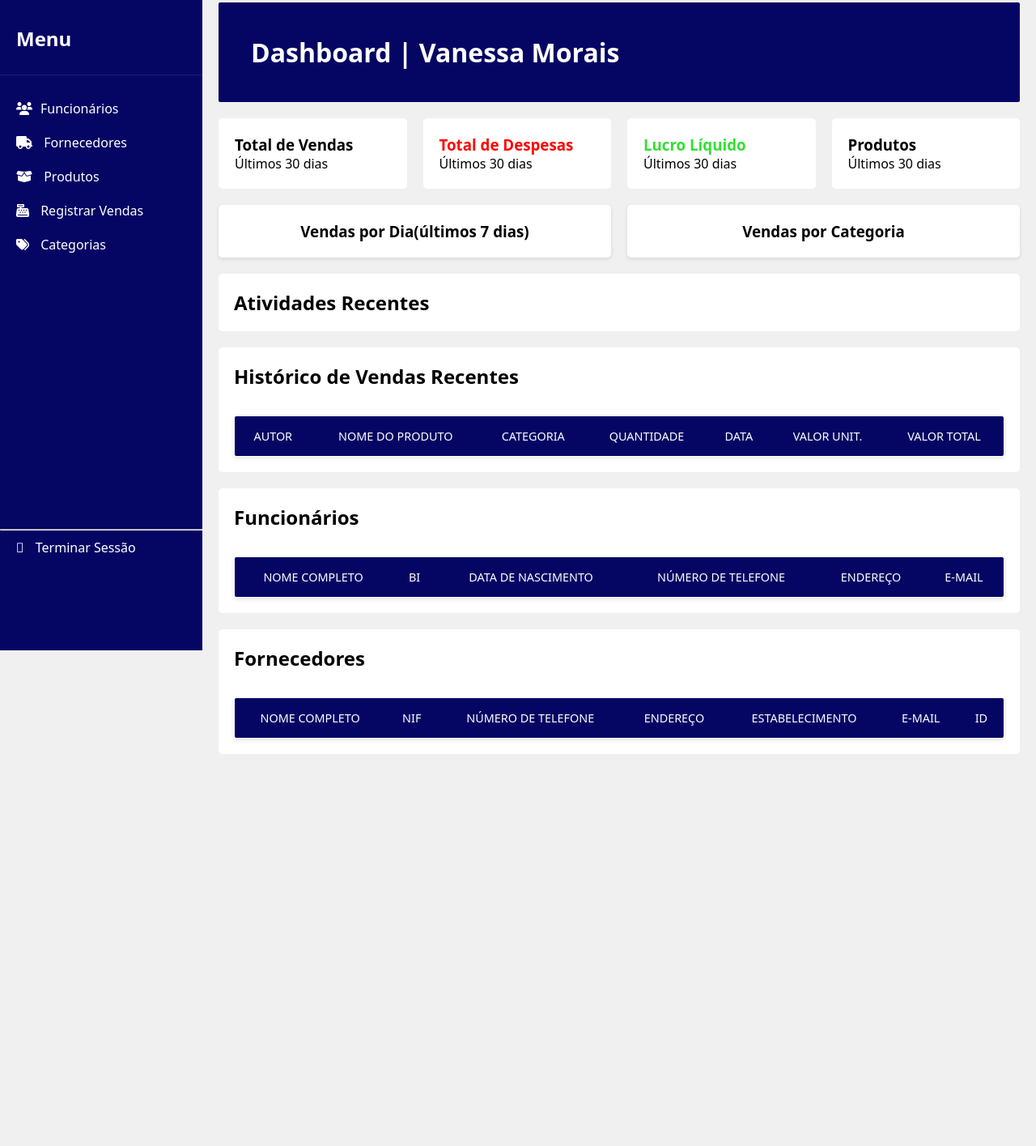
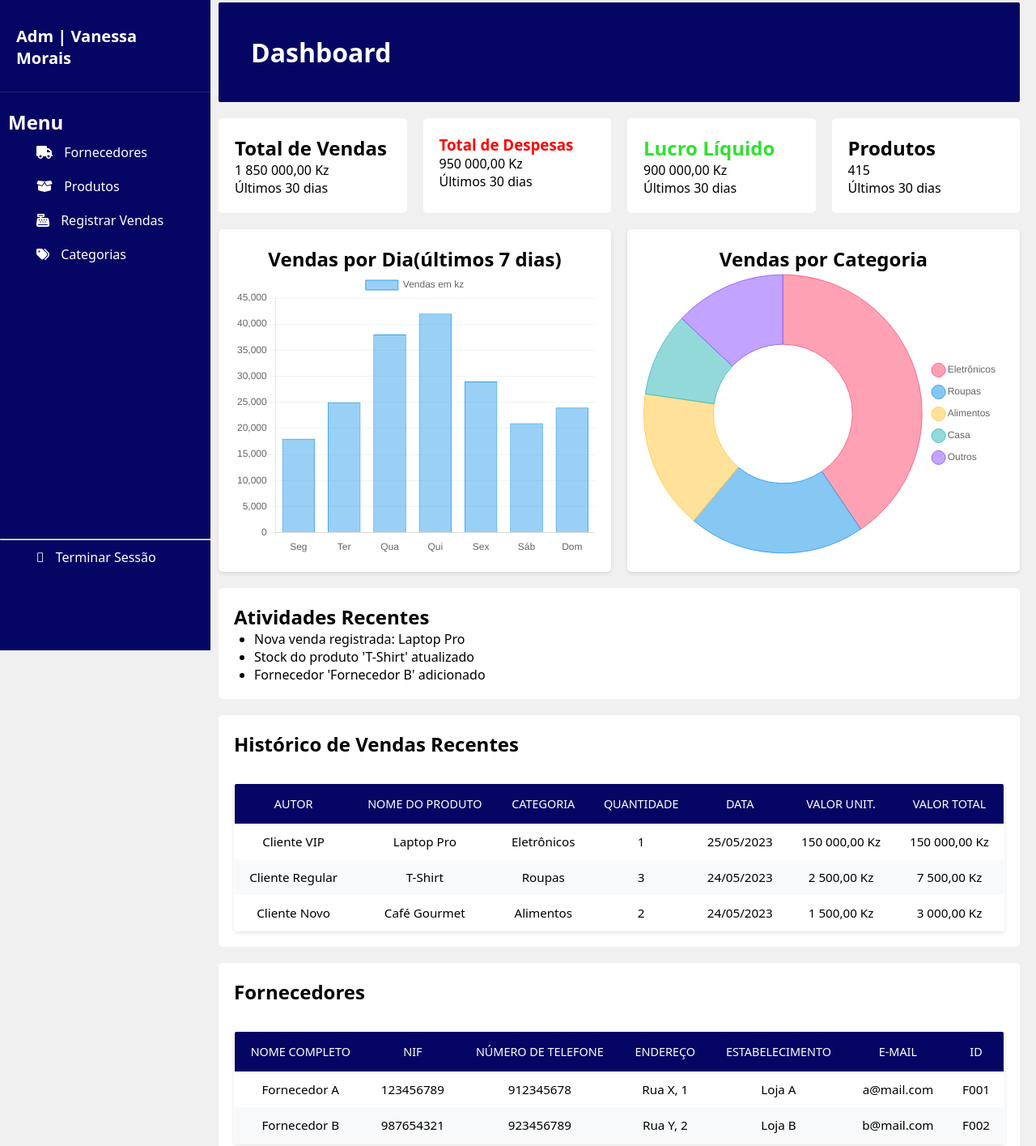
Before and after one commit to Afons19/Azul, a plain HTML site: page index.html in a window 1280 px wide. Shown: the part 17-1432 px from the top of the page at 81% size. Before the commit the page ends 988 px from the top, so only its background shows below. Drawn offline with nearby package versions, Linux system fonts and the light colour scheme.

Commit message:
Continuação do projeto: - JS adicionado; - Melhorias no design dos arquivos da pasta paginas; - Arquivo funcionarios .htmlocultado no momento; - TODOs adicionados.
see ya

```diff
--- /dev/null
+++ b/app.js
@@ -0,0 +1,414 @@
+/* eslint-disable no-unused-vars */
+/* eslint-disable no-undef */
+// Ficheiro consolidado: app.js
+
+// ==============================================================================
+// Estado Inicial e Dados (Eventualmente virá da Base de Dados)
+// ==============================================================================
+
+// Nota: Estes dados são apenas para exemplo inicial.
+// A função fetchDashboardData() deverá buscar dados reais.
+let dadosFinanceiros = {
+  totalVendas: 0,
+  totalDespesas: 0,
+  produtosVendidos: 0,
+  vendasDiarias: [], // Valores
+  diasDaSemana: [], // Labels (ex: "Seg", "Ter", ...)
+  categorias: [], // Labels (ex: "Eletrônicos", "Roupas", ...)
+  vendasPorCategoria: [], // Valores
+  fornecedores: [], // Array de objetos de fornecedores
+  vendasRecentes: [], // Array de objetos de vendas
+  atividadesRecentes: [], // Array de strings ou objetos de atividades
+};
+
+// ==============================================================================
+// Funções Auxiliares
+// ==============================================================================
+
+function formatarMoeda(valor) {
+  // Assegura que o valor é numérico
+  const numero = Number(valor) || 0;
+  return new Intl.NumberFormat("pt-AO", { style: "currency", currency: "AOA" })
+    .format(numero)
+    // .replace("AOA", "kz"); // O Intl já costuma adicionar o símbolo correto, mas podemos ajustar se necessário
+}
+
+function formatarData(dataString) {
+  if (!dataString) return "-";
+  try {
+    const data = new Date(dataString);
+    // Verifica se a data é válida
+    if (isNaN(data.getTime())) {
+        return "Data inválida";
+    }
+    const options = { year: "numeric", month: "short", day: "numeric" };
+    return data.toLocaleDateString("pt-AO", options);
+  } catch (error) {
+    console.error("Erro ao formatar data:", dataString, error);
+    return "Erro data";
+  }
+}
+
+// ==============================================================================
+// Funções de Atualização da Interface (UI)
+// ==============================================================================
+
+function atualizarMetricas(dados) {
+  const totalVendasEl = document.getElementById("total_vendas");
+  const totalDespesasEl = document.getElementById("total_despesas");
+  const lucroLiquidoEl = document.getElementById("lucro_liquido");
+  const totalProdutosEl = document.getElementById("total_produtos");
+
+  if (totalVendasEl) totalVendasEl.textContent = formatarMoeda(dados.totalVendas);
+  if (totalDespesasEl) totalDespesasEl.textContent = formatarMoeda(dados.totalDespesas);
+
+  const lucro = (Number(dados.totalVendas) || 0) - (Number(dados.totalDespesas) || 0);
+  if (lucroLiquidoEl) {
+      lucroLiquidoEl.textContent = formatarMoeda(lucro);
+      // Remove classes antigas antes de adicionar a nova
+      lucroLiquidoEl.classList.remove("positive", "negative", "neutral");
+      if (lucro > 0) {
+          lucroLiquidoEl.classList.add("positive");
+          // Aplica cor verde diretamente se necessário (embora CSS seja preferível)
+          // lucroLiquidoEl.style.color = "rgb(50, 224, 50)";
+      } else if (lucro < 0) {
+          lucroLiquidoEl.classList.add("negative");
+          // Aplica cor vermelha diretamente se necessário
+          // lucroLiquidoEl.style.color = "red";
+      } else {
+          lucroLiquidoEl.classList.add("neutral");
+          // lucroLiquidoEl.style.color = ""; // Cor padrão
+      }
+  }
+
+  if (totalProdutosEl) totalProdutosEl.textContent = dados.produtosVendidos || 0;
+}
+
+function atualizarTabelaVendas(vendas) {
+  const tabelaVendasBody = document.querySelector("#tabela_vendas");
+  if (!tabelaVendasBody) return;
+
+  tabelaVendasBody.innerHTML = ""; // Limpa a tabela antes de preencher
+
+  if (!Array.isArray(vendas)) {
+    console.error("Dados de vendas recentes inválidos:", vendas);
+    return;
+  }
+
+  vendas.forEach((venda) => {
+    const row = document.createElement("tr");
+    // Ajustado para corresponder às colunas do HTML
+    // Nota: 'Autor', 'Categoria', 'Valor Unit.' e 'Valor Total' podem precisar de dados adicionais da BD
+    row.innerHTML = `
+          <td>${venda.cliente || venda.autor || 'N/D'}</td>
+          <td>${venda.produto || venda.nomeProduto || 'N/D'}</td>
+          <td>${venda.categoria || 'N/D'}</td>
+          <td>${venda.quantidade || 0}</td>
+          <td>${formatarData(venda.data)}</td>
+          <td>${formatarMoeda(venda.valorUnitario || 0)}</td>
+          <td>${formatarMoeda(venda.valor || venda.valorTotal || 0)}</td>
+        `;
+    tabelaVendasBody.appendChild(row);
+  });
+}
+
+function atualizarTabelaFornecedores(fornecedores) {
+  const tabelaFornecedoresBody = document.querySelector("#tabelaFornecedores tbody"); // Corrigido o seletor
+  if (!tabelaFornecedoresBody) return;
+
+  tabelaFornecedoresBody.innerHTML = ""; // Limpa a tabela
+
+  if (!Array.isArray(fornecedores)) {
+    console.error("Dados de fornecedores inválidos:", fornecedores);
+    return;
+  }
+
+  fornecedores.forEach((fornecedor) => {
+    const row = document.createElement("tr");
+    // Ajustado para corresponder às colunas do HTML
+    // Nota: 'NIF', 'Telefone', 'Endereço', 'Estabelecimento', 'E-mail', 'ID' precisam de dados da BD
+    row.innerHTML = `
+          <td>${fornecedor.nome || fornecedor.nomeCompleto || 'N/D'}</td>
+          <td>${fornecedor.nif || 'N/D'}</td>
+          <td>${fornecedor.telefone || 'N/D'}</td>
+          <td>${fornecedor.endereco || 'N/D'}</td>
+          <td>${fornecedor.estabelecimento || 'N/D'}</td>
+          <td>${fornecedor.email || 'N/D'}</td>
+          <td>${fornecedor.id || 'N/D'}</td>
+        `;
+    // Poderia adicionar dados que existem, como 'Última Entrega' ou 'Valor Total', se houvesse colunas
+    tabelaFornecedoresBody.appendChild(row);
+  });
+}
+
+function atualizarAtividadesRecentes(atividades) {
+    const listaAtividades = document.getElementById("atividade_recentes");
+    if (!listaAtividades) return;
+
+    listaAtividades.innerHTML = ""; // Limpa a lista
+
+    if (!Array.isArray(atividades)) {
+        console.error("Dados de atividades recentes inválidos:", atividades);
+        return;
+    }
+
+    if (atividades.length === 0) {
+        listaAtividades.innerHTML = "<li>Nenhuma atividade recente.</li>";
+        return;
+    }
+
+    atividades.forEach(atividade => {
+        const item = document.createElement("li");
+        // Assumindo que 'atividade' é uma string ou tem uma propriedade 'descricao'
+        item.textContent = typeof atividade === 'string' ? atividade : atividade.descricao || "Atividade não descrita";
+        listaAtividades.appendChild(item);
+    });
+}
+
+// ==============================================================================
+// Funções de Atualização dos Gráficos (Chart.js)
+// ==============================================================================
+
+// Armazenar instâncias dos gráficos para poder destruí-las antes de recriar
+let graficoVendasDiariasInstance = null;
+let graficoVendasCategoriaInstance = null;
+
+function atualizarGraficoVendasDiarias(labels, valores) {
+    const ctx = document.getElementById('vendas_diarias_grafico')?.getContext('2d');
+    if (!ctx) return;
+
+    if (graficoVendasDiariasInstance) {
+        graficoVendasDiariasInstance.destroy();
+    }
+
+    graficoVendasDiariasInstance = new Chart(ctx, {
+        type: 'bar',
+        data: {
+            labels: labels || [],
+            datasets: [{
+                label: 'Vendas em kz',
+                data: valores || [],
+                backgroundColor: 'rgba(54, 162, 235, 0.5)',
+                borderColor: 'rgba(54, 162, 235, 1)',
+                borderWidth: 1
+            }]
+        },
+        options: {
+            responsive: true,
+            maintainAspectRatio: false,
+            animation: {
+                duration: 800,
+                easing: 'easeInOutQuart'
+            },
+            scales: {
+                y: {
+                    beginAtZero: true,
+                    grid: {
+                        color: 'rgba(0, 0, 0, 0.05)'
+                    }
+                },
+                x: {
+                    grid: {
+                        display: false
+                    }
+                }
+            },
+            plugins: {
+                legend: {
+                    display: true,
+                    position: 'top'
+                },
+                tooltip: {
+                    backgroundColor: 'rgba(0, 0, 0, 0.7)',
+                    padding: 10,
+                    titleFont: {
+                        size: 13
+                    },
+                    bodyFont: {
+                        size: 12
+                    },
+                    callbacks: {
+                        label: function(context) {
+                            return ` Vendas: ${formatarMoeda(context.parsed.y)}`;
+                        }
+                    }
+                }
+            }
+        }
+    });
+}
+
+function atualizarGraficoVendasCategoria(labels, valores) {
+    const ctx = document.getElementById('vendas_categoria_grafico')?.getContext('2d');
+    if (!ctx) return;
+
+    if (graficoVendasCategoriaInstance) {
+        graficoVendasCategoriaInstance.destroy();
+    }
+
+    const cores = [
+        { bg: 'rgba(255, 99, 132, 0.6)', borda: 'rgba(255, 99, 132, 1)' },
+        { bg: 'rgba(54, 162, 235, 0.6)', borda: 'rgba(54, 162, 235, 1)' },
+        { bg: 'rgba(255, 206, 86, 0.6)', borda: 'rgba(255, 206, 86, 1)' },
+        { bg: 'rgba(75, 192, 192, 0.6)', borda: 'rgba(75, 192, 192, 1)' },
+        { bg: 'rgba(153, 102, 255, 0.6)', borda: 'rgba(153, 102, 255, 1)' },
+        { bg: 'rgba(255, 159, 64, 0.6)', borda: 'rgba(255, 159, 64, 1)' }
+    ];
+
+    // Garante que temos cores suficientes, repetindo se necessário
+    const backgroundColors = valores.map((_, i) => cores[i % cores.length].bg);
+    const borderColors = valores.map((_, i) => cores[i % cores.length].borda);
+
+    graficoVendasCategoriaInstance = new Chart(ctx, {
+        type: 'doughnut', // Ou 'pie'
+        data: {
+            labels: labels || [],
+            datasets: [{
+                data: valores || [],
+                backgroundColor: backgroundColors,
+                borderColor: borderColors,
+                borderWidth: 1
+            }]
+        },
+        options: {
+            responsive: true,
+            maintainAspectRatio: false,
+            animation: {
+                duration: 800,
+                animateRotate: true,
+                animateScale: false
+            },
+            plugins: {
+                legend: {
+                    position: 'right',
+                    labels: {
+                        padding: 15,
+                        usePointStyle: true,
+                        boxWidth: 10
+                    }
+                },
+                tooltip: {
+                    backgroundColor: 'rgba(0, 0, 0, 0.7)',
+                    padding: 10,
+                    callbacks: {
+                        label: function(context) {
+                            const total = context.dataset.data.reduce((a, b) => a + b, 0);
+                            const valor = context.parsed;
+                            const percentual = total ? ((valor / total) * 100).toFixed(1) : 0;
+                            return ` ${context.label}: ${formatarMoeda(valor)} (${percentual}%)`;
+                        }
+                    }
+                }
+            }
+        }
+    });
+}
+
+// ==============================================================================
+// Função Principal de Atualização (Chamada após buscar dados)
+// ==============================================================================
+
+function atualizarDashboardCompleto(novosDados) {
+    // Atualiza o estado global (opcional, mas pode ser útil)
+    dadosFinanceiros = { ...dadosFinanceiros, ...novosDados };
+
+    // Atualiza os diferentes componentes da UI
+    atualizarMetricas(dadosFinanceiros);
+    atualizarGraficoVendasDiarias(dadosFinanceiros.diasDaSemana, dadosFinanceiros.vendasDiarias);
+    atualizarGraficoVendasCategoria(dadosFinanceiros.categorias, dadosFinanceiros.vendasPorCategoria);
+    atualizarTabelaVendas(dadosFinanceiros.vendasRecentes);
+    atualizarTabelaFornecedores(dadosFinanceiros.fornecedores);
+    atualizarAtividadesRecentes(dadosFinanceiros.atividadesRecentes);
+}
+
+// ==============================================================================
+// Lógica de Busca de Dados (Placeholder)
+// ==============================================================================
+
+async function fetchDashboardData() {
+    console.log("A buscar dados do dashboard...");
+    // --- PONTO DE INTEGRAÇÃO COM O BACKEND ---
+    // Aqui você fará a chamada fetch() para a sua API ou endpoint
+    // Exemplo:
+    // try {
+    //   const response = await fetch('/api/dashboard-data');
+    //   if (!response.ok) {
+    //     throw new Error(`Erro HTTP: ${response.status}`);
+    //   }
+    //   const data = await response.json();
+    //   console.log("Dados recebidos:", data);
+    //   return data;
+    // } catch (error) {
+    //   console.error("Falha ao buscar dados do dashboard:", error);
+    //   // Retornar dados vazios ou padrão em caso de erro
+    //   return {
+    //       totalVendas: 0, totalDespesas: 0, produtosVendidos: 0,
+    //       vendasDiarias: [], diasDaSemana: [], categorias: [], vendasPorCategoria: [],
+    //       fornecedores: [], vendasRecentes: [], atividadesRecentes: []
+    //   };
+    // }
+
+    // Por enquanto, retorna os dados de exemplo após um pequeno delay
+    return new Promise(resolve => {
+        setTimeout(() => {
+            console.log("Usando dados de exemplo.");
+            const dadosExemplo = {
+                totalVendas: 1850000,
+                totalDespesas: 950000,
+                produtosVendidos: 415,
+                vendasDiarias: [18000, 25000, 38000, 42000, 29000, 21000, 24000],
+                diasDaSemana: ["Seg", "Ter", "Qua", "Qui", "Sex", "Sáb", "Dom"],
+                categorias: ["Eletrônicos", "Roupas", "Alimentos", "Casa", "Outros"],
+                vendasPorCategoria: [750000, 380000, 300000, 180000, 240000],
+                fornecedores: [
+                    { nome: "Fornecedor A", nif: "123456789", telefone: "912345678", endereco: "Rua X, 1", estabelecimento: "Loja A", email: "a@mail.com", id: "F001" },
+                    { nome: "Fornecedor B", nif: "987654321", telefone: "923456789", endereco: "Rua Y, 2", estabelecimento: "Loja B", email: "b@mail.com", id: "F002" },
+                ],
+                vendasRecentes: [
+                    { data: "2023-05-25", produto: "Laptop Pro", quantidade: 1, valor: 150000, cliente: "Cliente VIP", categoria: "Eletrônicos", valorUnitario: 150000 },
+                    { data: "2023-05-24", produto: "T-Shirt", quantidade: 3, valor: 7500, cliente: "Cliente Regular", categoria: "Roupas", valorUnitario: 2500 },
+                    { data: "2023-05-24", produto: "Café Gourmet", quantidade: 2, valor: 3000, cliente: "Cliente Novo", categoria: "Alimentos", valorUnitario: 1500 },
+                ],
+                atividadesRecentes: [
+                    "Nova venda registrada: Laptop Pro",
+                    "Stock do produto 'T-Shirt' atualizado",
+                    "Fornecedor 'Fornecedor B' adicionado"
+                ]
+            };
+            resolve(dadosExemplo);
+        }, 1000); // Simula espera da rede
+    });
+}
+
+// ==============================================================================
+// Inicialização
+// ==============================================================================
+
+document.addEventListener('DOMContentLoaded', async () => {
+    console.log("DOM carregado. Inicializando dashboard...");
+    const dadosIniciais = await fetchDashboardData();
+    if (dadosIniciais) {
+        atualizarDashboardCompleto(dadosIniciais);
+    } else {
+        console.error("Não foi possível carregar os dados iniciais do dashboard.");
+        // Opcional: Mostrar mensagem de erro ao utilizador na UI
+    }
+
+    // A simulação de atualização foi removida. A atualização real
+    // dependerá de como o backend/base de dados notifica o frontend
+    // (ex: WebSockets, polling periódico com fetchDashboardData, etc.)
+    // simularAtualizacaoDados();
+});
+
+// Exemplo de como poderia ser uma função de atualização periódica (Polling)
+/*
+setInterval(async () => {
+    console.log("Verificando atualizações de dados...");
+    const novosDados = await fetchDashboardData();
+    if (novosDados) {
+        // Idealmente, comparar novosDados com dadosFinanceiros atuais
+        // e só atualizar se houver mudanças significativas.
+        atualizarDashboardCompleto(novosDados);
+    }
+}, 60000); // Verificar a cada 60 segundos
+*/
--- a/index.html
+++ b/index.html
@@ -6,17 +6,20 @@
     <link rel="stylesheet" href="style.css">
     <script src="https://cdn.jsdelivr.net/npm/chart.js"></script>
     <link rel="stylesheet" href="https://cdnjs.cloudflare.com/ajax/libs/font-awesome/6.0.0-beta3/css/all.min.css">
+    <script src="https://cdn.jsdelivr.net/npm/chart.js"></script>
     <title>Azul | Dashboard</title>
 </head>
 <body>
     <aside id="sidebar">
         <div id="sidebar-header">
-            <h1>Menu</h1>
+            <h1 id="dashUtilizador" style="font-size: 15pt;">Adm | Vanessa Morais</h1>
         </div>
         <ul id="sidebar-menu">
-            <li>
+            <h1 style="margin-left: 10px;">Menu</h1>
+
+            <!-- <li>
                 <a href="paginas/funcionarios.html"><i class="fas fa-users"></i>Funcionários</a>
-            </li>
+            </li> -->
             <li>
                 <a href="paginas/fornecedores.html" target="_self"><i class="fas fa-truck"></i> Fornecedores</a>
             </li>
@@ -35,43 +38,45 @@
     </aside>
     <div id="main-content">
         <header>
-            <h1 id="dashUtilizador">Dashboard | Vanessa Morais</h1>
+            <h1>Dashboard</h1>
         </header>
         <main>
             <article id="container-1">
                 <div class="cart1">
-                    <h3>Total de Vendas</h3>
-                    <div id="total_vendas"></div>
+                    <h2>Total de Vendas</h2>
+                    <div id="total_vendas">0</div>
                     <p>Últimos 30 dias</p>
                 </div>
                 <div class="cart1">
                     <h3 style="color: red;">Total de Despesas</h3>
-                    <div id="total_despesas"></div>
+                    <div id="total_despesas">0</div>
                     <p>Últimos 30 dias</p>
                 </div>
                 <div class="cart1">
-                    <h3 style="color: rgb(50, 224, 50);">Lucro Líquido</h3>
-                    <div id="lucro_liquido"></div>
+                    <h2 style="color: rgb(50, 224, 50);">Lucro Líquido</h2>
+                    <div id="lucro_liquido">0</div>
                     <p>Últimos 30 dias</p>
                 </div>
                 <div class="cart1">
-                    <h3>Produtos</h3>
-                    <div id="total_produtos"></div>
+                    <h2>Produtos</h2>
+                    <div id="total_produtos">0</div>
                     <p>Últimos 30 dias</p>
                 </div>
             </article>
             <article id="container-2">
                 <div class="graficos" id="gf1">
-                    <h3>Vendas por Dia(últimos 7 dias)</h3>
+                    <h2>Vendas por Dia(últimos 7 dias)</h2>
+                    <canvas id="vendas_diarias_grafico"></canvas>
                 </div>
                 <div class="graficos" id="gf2">
-                    <h3>Vendas por Categoria</h3>
+                    <h2>Vendas por Categoria</h2>
+                    <canvas id="vendas_categoria_grafico"></canvas>
                 </div>
             </article>
             <article class="tabelas">
                 <h2>Atividades Recentes</h2>
-                <ul id="atividade_recentes">
-
+                <ul id="atividade_recentes" id="atividade_recente_ui">
+                    <li>A carregar atividades...</li>
                 </ul>
             </article>
             <article class="tabelas">
@@ -88,26 +93,8 @@
                             <th>Valor Total</th>
                         </tr>
                     </thead>
-                    <tbody>
-
-                    </tbody>
-                </table>
-            </article>
-            <article class="tabelas">
-                <h2>Funcionários</h2>
-                <table id="tabelaFuncionarios">
-                    <thead>
-                        <tr>
-                            <th>Nome Completo</th>
-                            <th>BI</th>
-                            <th>Data de Nascimento</th>
-                            <th>Número de Telefone</th>
-                            <th>Endereço</th>
-                            <th>E-mail</th>
-                        </tr>
-                    </thead>
-                    <tbody>
-
+                    <tbody id="tabela_vendas">
+                        <tr><td colspan="7">A carregar vendas...</td></tr>
                     </tbody>
                 </table>
             </article>
@@ -125,12 +112,13 @@
                             <th>ID</th>
                         </tr>
                     </thead>
-                    <tbody>
-
+                    <tbody id="tabela_fornecedores">
+                        <tr><td colspan="7">A carregar fornecedores...</td></tr>
                     </tbody>
                 </table>
             </article>
         </main>
     </div>
+    <script src="app.js"></script>
 </body>
 </html>
--- a/style.css
+++ b/style.css
@@ -41,7 +41,7 @@ body { background-color: var(--cor003); }
 }
 
 #sidebar {
-    width: 250px;
+    width: 260px;
     height: 100vh;
     padding-top: 20px;
     background-color: var(--cor001);
@@ -90,6 +90,12 @@ header {
     color: white;
 }
 
+.graficos canvas {
+    max-width: 100%;
+    height: auto;
+    max-height: 350px;
+}
+
 #container-1 {
     display: grid;
     grid-template-columns: repeat(4, 1fr);
@@ -126,6 +132,10 @@ header {
     border-radius: 5px;
     margin-bottom: 20px;
 
+}
+
+ul > li {
+    margin-left: 25px;
 }
 
 table {
@@ -165,9 +175,12 @@ tr:hover { background-color: #f2f2f2; }
     - Criar a página de registro de vendas [X]
     - Corrigir o erro em stylesPaginas e registrar-vendas [X]
     - Criar a página de Categorias [X]
-    - Melhorar o design de categorias []
-    - Criar o/s aquivo/s JS []
+    - Melhorar o design de categorias [X]
+    - Criar o/s aquivo/s JS [X]
+    - Criar uma branch [X]
     - Organizar o fluxo de relações das páginas []
-    - Criar uma branch [X]
+    - Conectar com o banco de dados []
+    - Conectar com as outras páginas []
+    - Criar o script de autentificação []
 
 */
```
Also changed, not shown: paginas/categorias.html (+1 -1 lines), paginas/fornecedores.html (+2 -1 lines), paginas/produtos.html (+2 -2 lines), paginas/registrar-vendas.html (+2 -2 lines), paginas/stylePaginas.css (+9 -0 lines).
